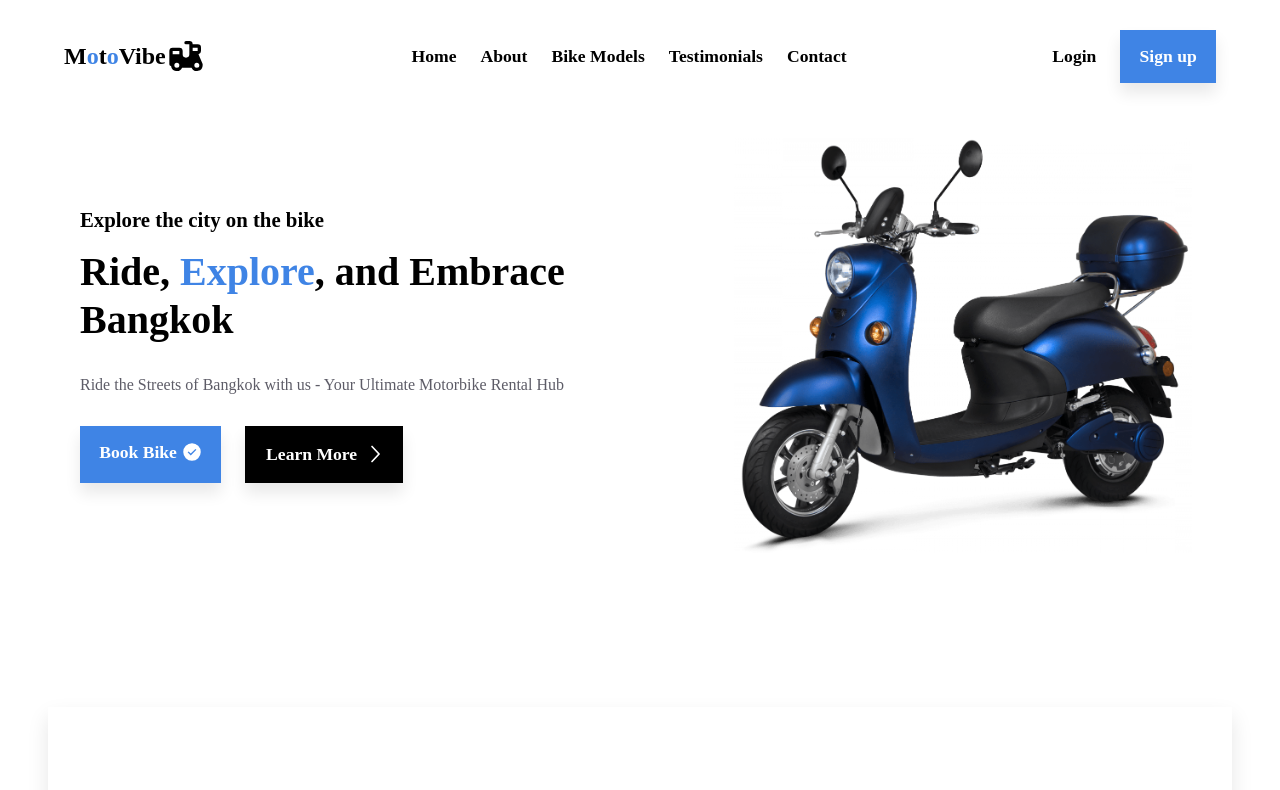
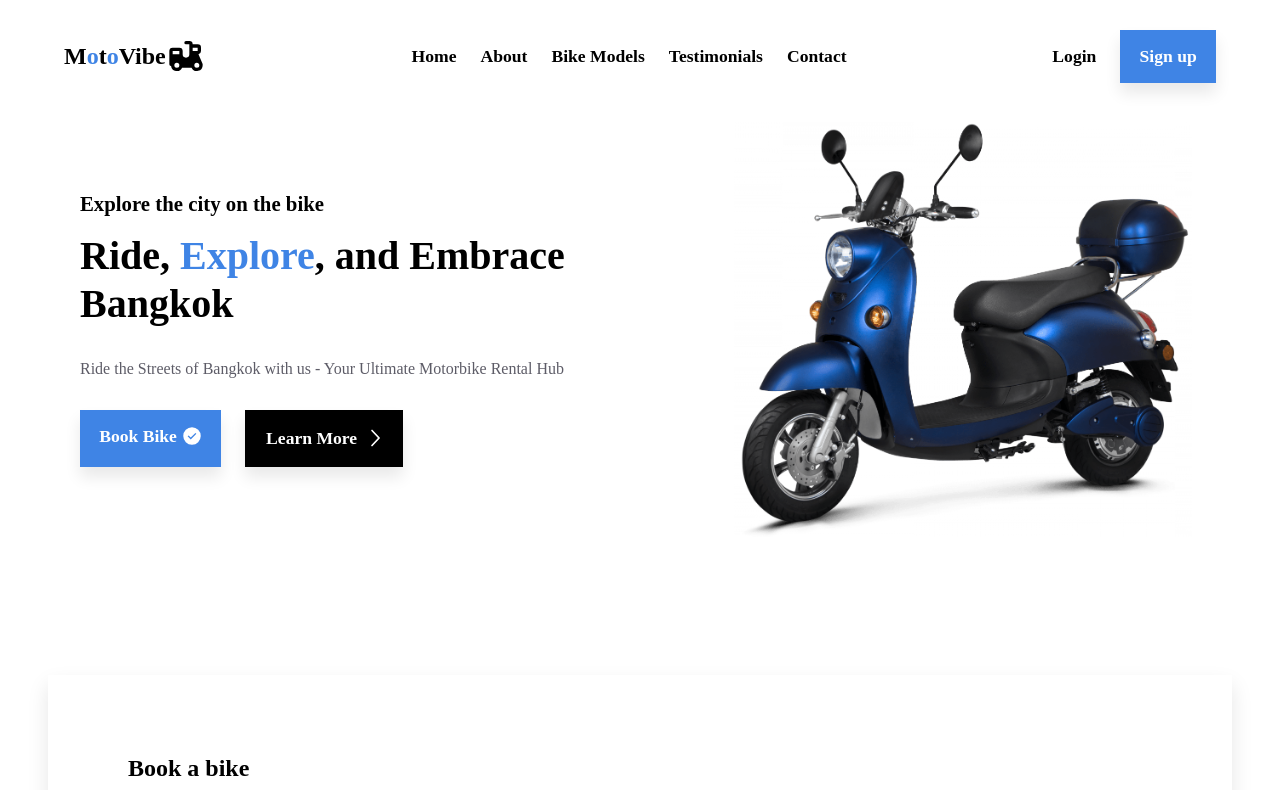
Before and after one commit to OnigiriKing/moto-vibe, a React (Create React App) app: page / in a window 1280 px wide. Shown: the top 790 px of the page. Built offline with nearby package versions, Linux system fonts and the light colour scheme.

Commit message:
Advantages font fixes

```diff
--- a/src/styles/homeStyle/_homeStyle.scss
+++ b/src/styles/homeStyle/_homeStyle.scss
@@ -34,7 +34,7 @@
   position: relative;
   width: 100%;
   margin-bottom: 4rem;
-  padding: 9rem 0rem;
+  padding: 8rem 0rem;
   display: flex;
   justify-content: center;
 }
@@ -221,6 +221,7 @@
   overflow: hidden;
   h1 {
     margin-bottom: 3rem;
+    text-align: center;
   }
 }
 
```
Also changed, not shown: src/dist/style.css, 1 other file (tests, documents, lock files or other folders).
